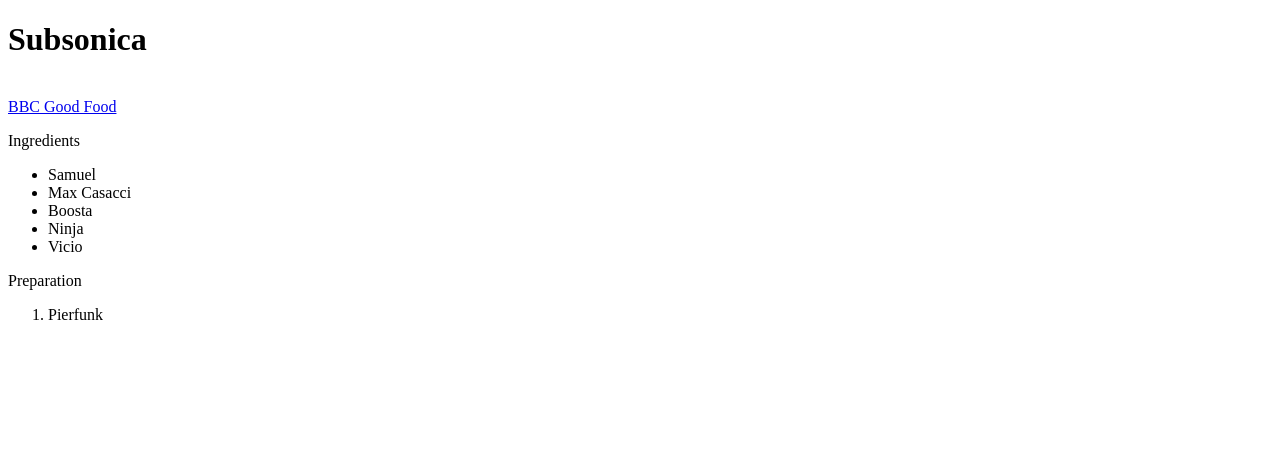
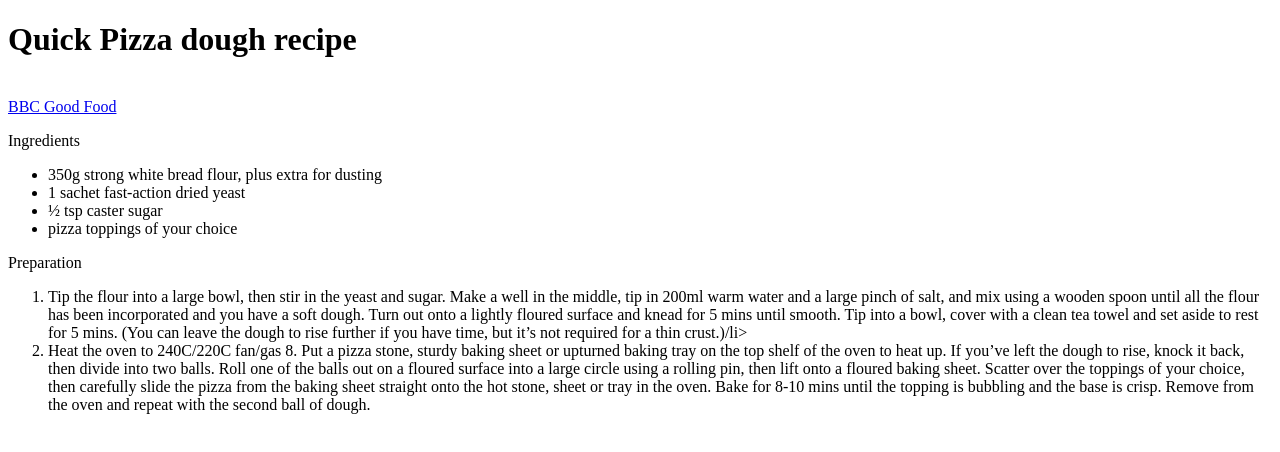
Before and after one commit to TeraVil/WebDevexercise, a plain HTML site: page Lecture_2/Recipe.html in a window 1280 px wide. Drawn offline with Linux system fonts and the light colour scheme.

Commit message:
modified:   Lecture_2/Recipe.html

```diff
--- a/Lecture_2/Recipe.html
+++ b/Lecture_2/Recipe.html
@@ -5,23 +5,23 @@
       <meta charset="utf-8">
     </head>
     <body>
-        <header><h1>Subsonica</h1></header>
+        <header><h1>Quick Pizza dough recipe</h1></header>
         <br>
         <a href="https://www.bbcgoodfood.com/">BBC Good Food</a>
 
         <dl>Ingredients</dl>
         <ul>
-            <li>Samuel</li>
-            <li>Max Casacci</li>
-            <li>Boosta</li>
-            <li>Ninja</li>
-            <li>Vicio</li>
+            <li>350g strong white bread flour, plus extra for dusting</li>
+            <li>1 sachet fast-action dried yeast</li>
+            <li>½ tsp caster sugar</li>
+            <li>pizza toppings of your choice</li>
+
         </ul>
         <dl>Preparation</dl>
 
             <ol>
-                <li>Pierfunk</li>
-
+                <li>Tip the flour into a large bowl, then stir in the yeast and sugar. Make a well in the middle, tip in 200ml warm water and a large pinch of salt, and mix using a wooden spoon until all the flour has been incorporated and you have a soft dough. Turn out onto a lightly floured surface and knead for 5 mins until smooth. Tip into a bowl, cover with a clean tea towel and set aside to rest for 5 mins. (You can leave the dough to rise further if you have time, but it’s not required for a thin crust.)/li>
+                <li>Heat the oven to 240C/220C fan/gas 8. Put a pizza stone, sturdy baking sheet or upturned baking tray on the top shelf of the oven to heat up. If you’ve left the dough to rise, knock it back, then divide into two balls. Roll one of the balls out on a floured surface into a large circle using a rolling pin, then lift onto a floured baking sheet. Scatter over the toppings of your choice, then carefully slide the pizza from the baking sheet straight onto the hot stone, sheet or tray in the oven. Bake for 8-10 mins until the topping is bubbling and the base is crisp. Remove from the oven and repeat with the second ball of dough.</li>
             </ol>
 
 
```
